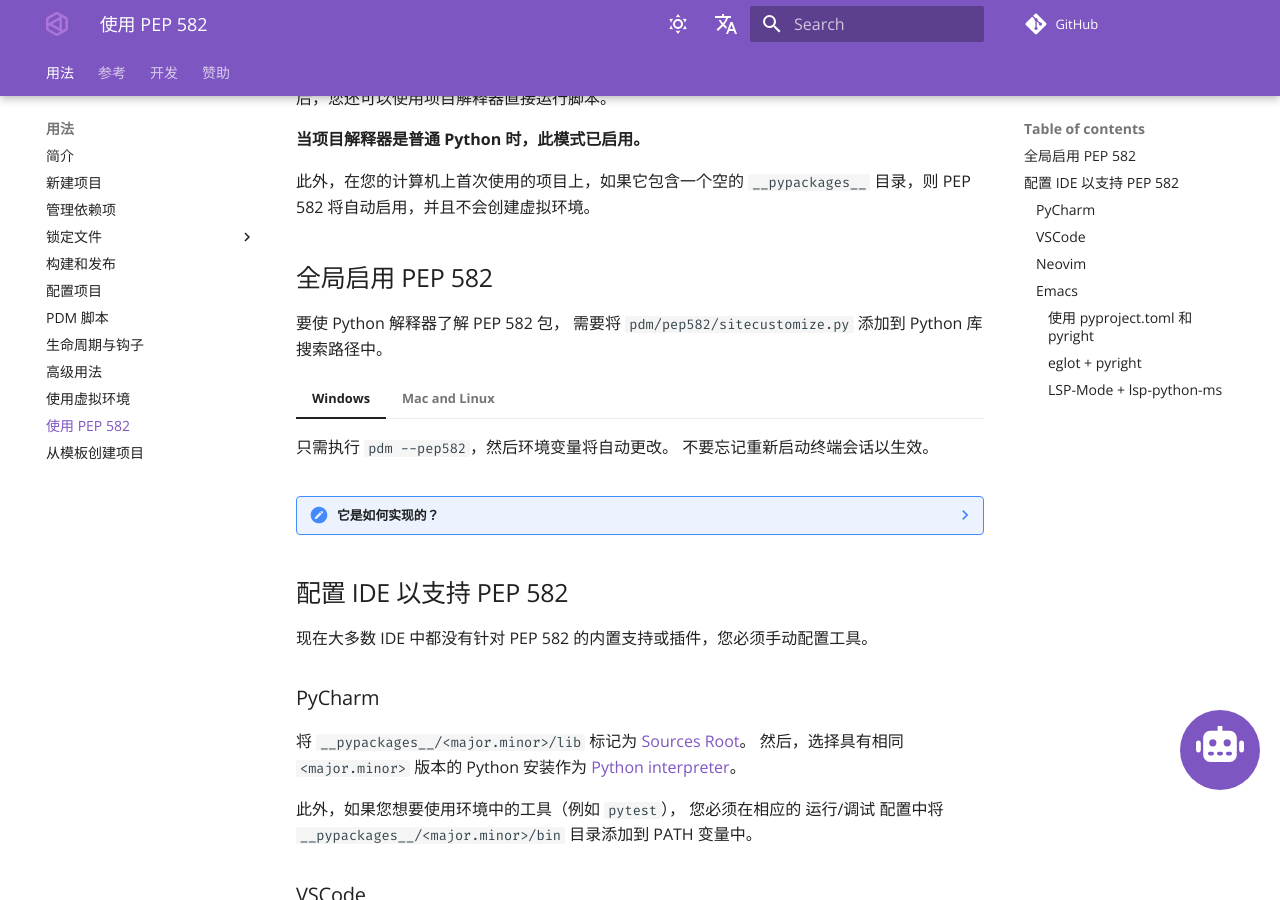
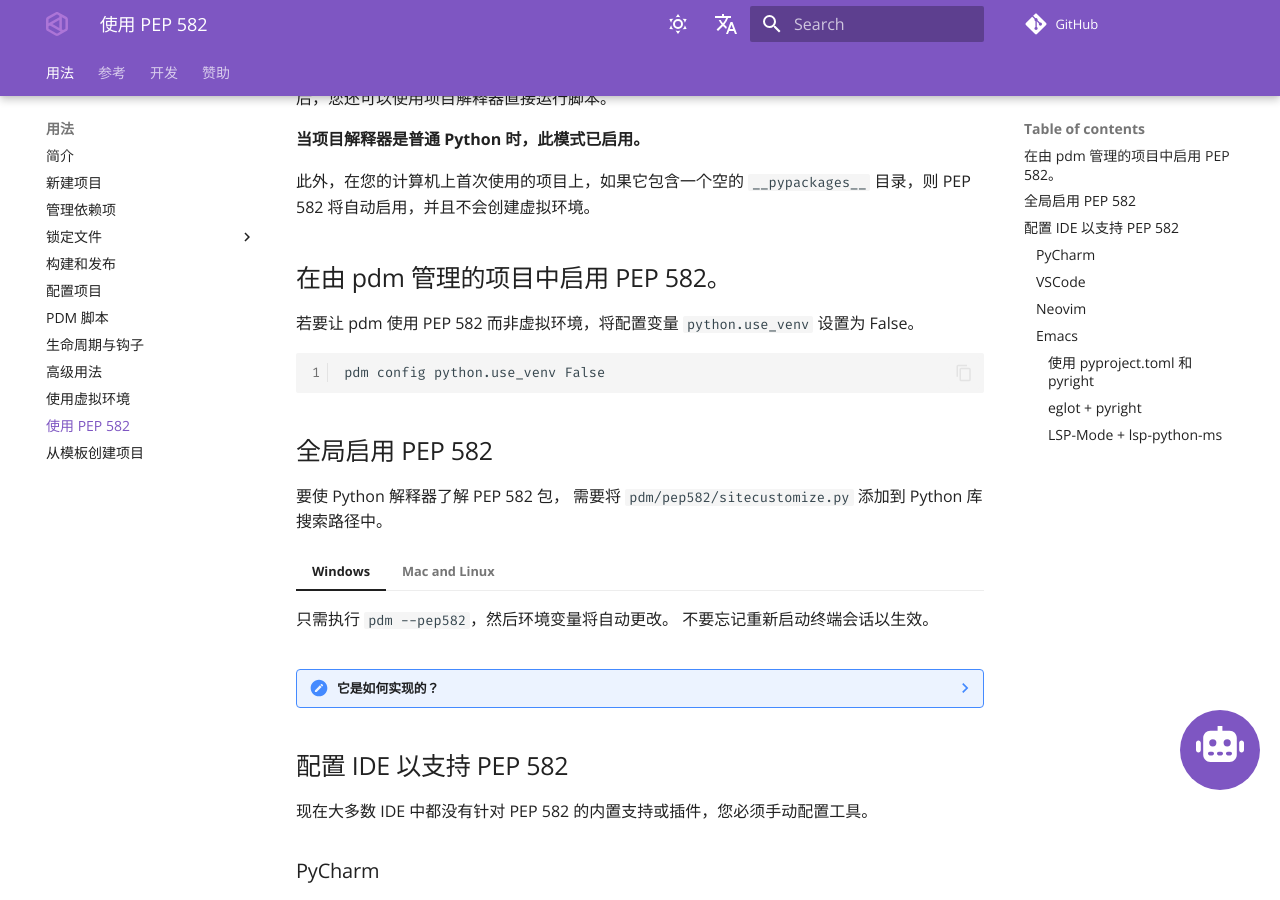
Before and after one commit to pdm-project/pdm-docs-zh, an MkDocs documentation site: the page built from docs/usage/pep582.md, in a window 1280 px wide and 900 px high, scrolled down 338 px. Built offline with MkDocs 1.6.1 and Material for MkDocs 9.7.7, drawn with Linux system fonts in a browser that asks for light colours; comment, search, counter and statistics services are not loaded; the version menu is left out; grey boxes are pictures that could not be loaded.

Commit message:
sync: 9580c55e

````diff
--- a/docs/usage/pep582.md
+++ b/docs/usage/pep582.md
@@ -9,6 +9,14 @@
 **当项目解释器是普通 Python 时，此模式已启用。**
 
 此外，在您的计算机上首次使用的项目上，如果它包含一个空的 `__pypackages__` 目录，则 PEP 582 将自动启用，并且不会创建虚拟环境。
+
+## 在由 pdm 管理的项目中启用 PEP 582。
+
+若要让 pdm 使用 PEP 582 而非虚拟环境，将配置变量 `python.use_venv` 设置为 False。
+
+```bash
+pdm config python.use_venv False
+```
 
 ## 全局启用 PEP 582
 
````
Also changed, not shown: docs/usage/venv.md (+3 -0 lines).
